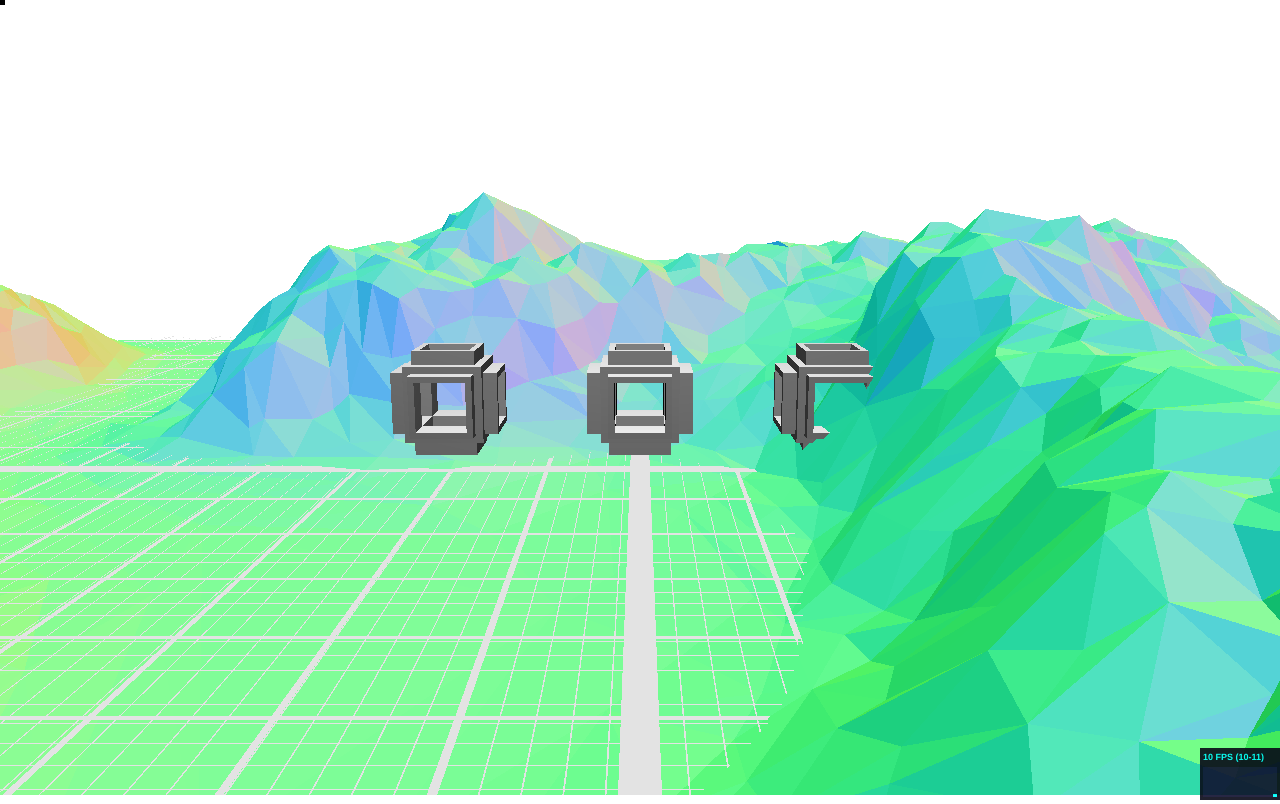
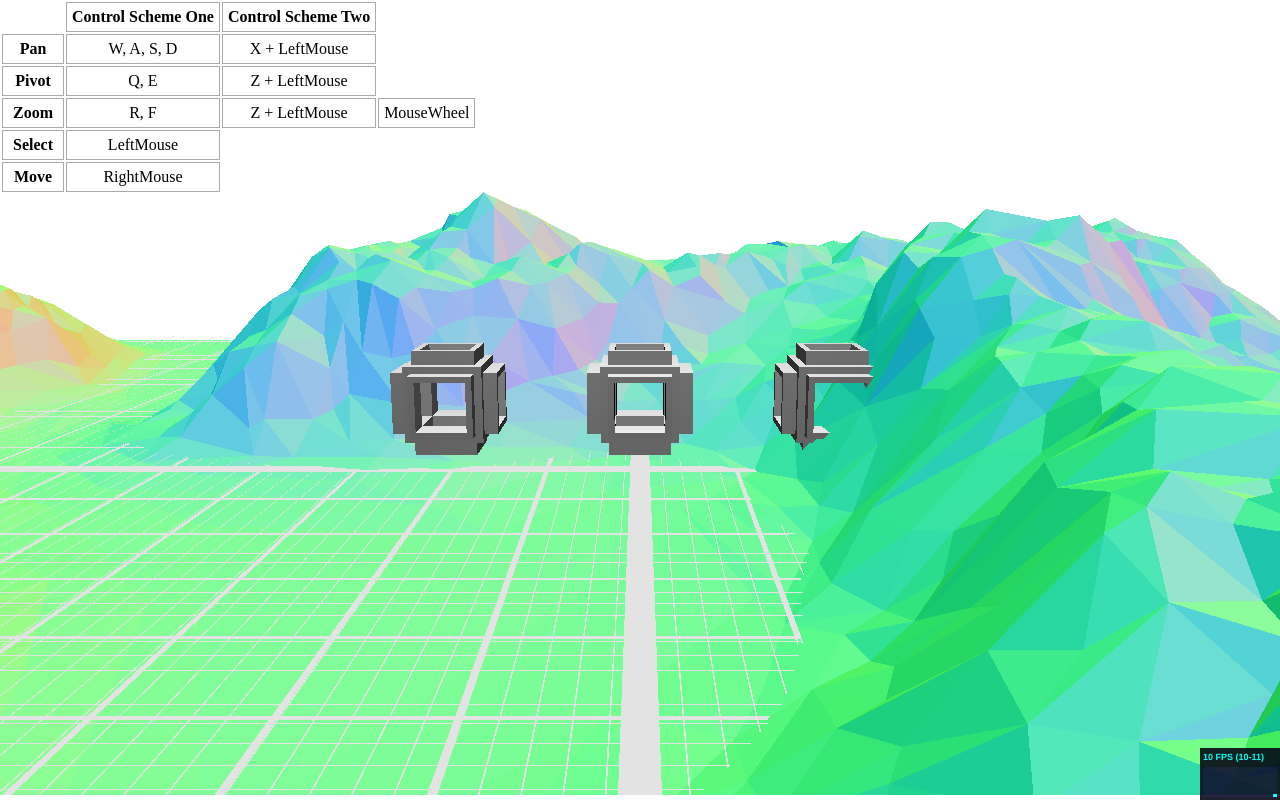
Before and after one commit to Potado/THREE.js-Game, a plain HTML site: page index.html in a window 1280 px wide. Drawn offline with nearby package versions, Linux system fonts and the light colour scheme; animation ran at ten frames a second.

Commit message:
Added keyboard shortcuts to top-left

```diff
--- a/index.html
+++ b/index.html
@@ -9,12 +9,40 @@
 	<body>
 		<div id='container'>
 
-			<!-- <div id='mainOverlay'>
-				<p>Alt + LeftClick to rotate</p>
-				<p>Alt + Shift + LeftClick <strong>or</strong> WASD to move</p>
-				<p>Scroll wheel to zoom</p>
-			</div> -->
-			<div class='hello'></div>
+			<div id='info'>
+				<table>
+					<tr>
+						<th class='corner'></th>
+						<th>Control Scheme One</th>
+						<th>Control Scheme Two</th>
+					</tr>
+					<tr>
+						<th>Pan</td>
+						<td>W, A, S, D</td>
+						<td>X + LeftMouse</td>
+					</tr>
+					<tr>
+						<th>Pivot</td>
+						<td>Q, E</td>
+						<td>Z + LeftMouse</td>
+					</tr>
+					<tr>
+						<th>Zoom</td>
+						<td>R, F</td>
+						<td>Z + LeftMouse</td>
+						<td>MouseWheel</td>
+					</tr>
+					<tr>
+						<th>Select</td>
+						<td>LeftMouse</td>
+					</tr>
+					<tr>
+						<th>Move</td>
+						<td>RightMouse</td>
+					</tr>
+				</table>
+			</div>
+			<!-- <div class='hello'></div> -->
 		</div>
 	</body>
 	<script src="https://ajax.googleapis.com/ajax/libs/jquery/1.7.1/jquery.min.js"></script>
--- a/style.css
+++ b/style.css
@@ -4,21 +4,17 @@ body {
 
 	overflow: hidden;
 }
-#mainOverlay {
-	background: #E3E3E3;
+#info {
+	position: absolute;
+}
+tr, th, td {
 	border: 1px solid #AAAAAA;
-
-	padding: 5px 15px;
-
-	position: absolute;
-	bottom: 30px;
-	width: 70%;
-	left: 15%;
-
-	-ms-filter: "progid:DXImageTransform.Microsoft.Alpha(Opacity.70)";
-	filter: alpha(opacity.70);
-	-khtml-opacity: 0.7;
-	opacity: 0.7;
+	text-align: center;
+	min-width: 50px;
+	padding: 5px;
+}
+.corner {
+	border: none;
 }
 .select {
 	background: #529AE3;
```
